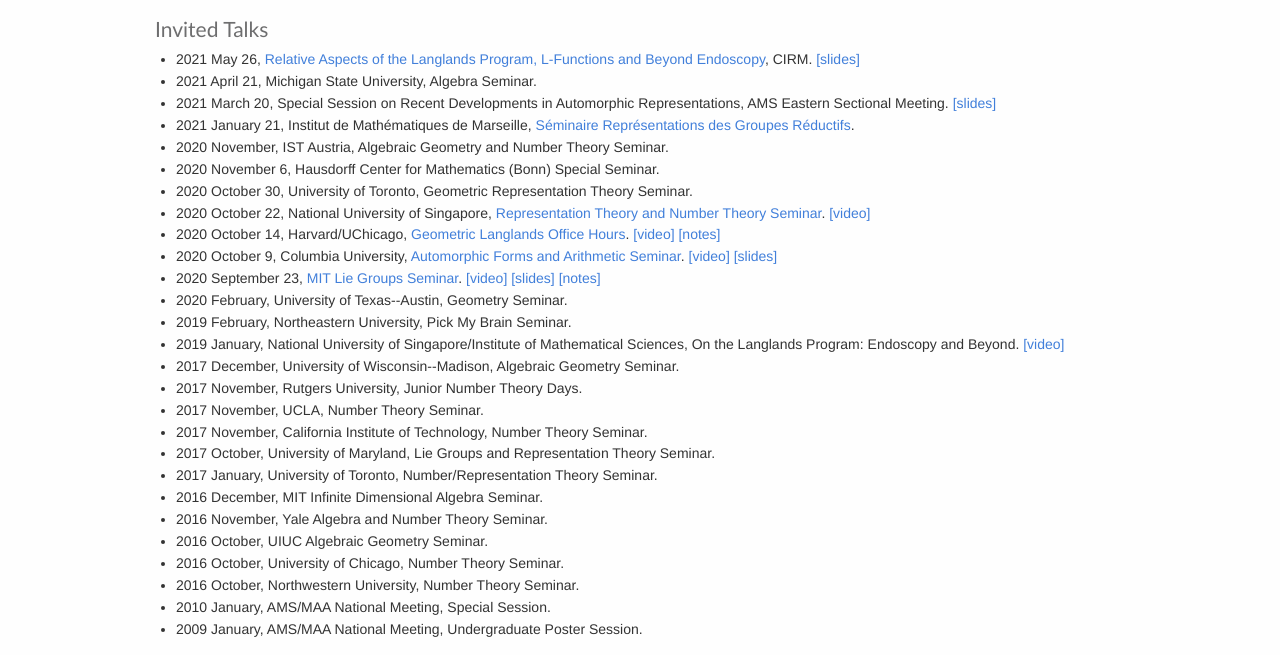
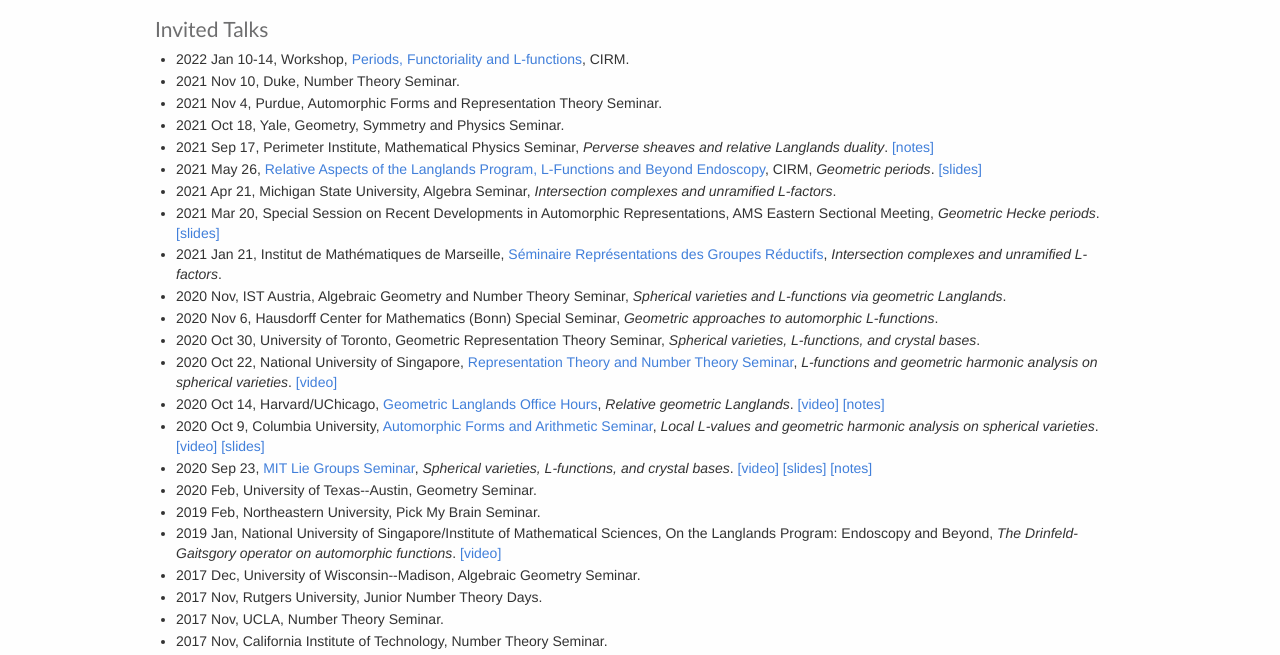
Before and after one commit to jonathanpwang/jonathanpwang.github.io, a plain HTML site: page talks.html in a window 1280 px wide. Shown: the part 123-778 px from the top of the page. Drawn offline with nearby package versions, Linux system fonts and the light colour scheme.

Commit message:
added PI talk notes

```diff
--- a/talks.html
+++ b/talks.html
@@ -57,116 +57,136 @@
 
 <h2>Invited Talks</h2>
 <ul>
-<li>2021 May 26, <a href="https://conferences.cirm-math.fr/2154.html">Relative Aspects of the Langlands Program, L-Functions and Beyond Endoscopy</a>, CIRM.
+<li>2022 Jan 10-14, Workshop, <a href="https://conferences.cirm-math.fr/2732.html">Periods, Functoriality and L-functions</a>, CIRM.
+</li>
+
+<li>2021 Nov 10, Duke, Number Theory Seminar.
+</li>
+
+<li>2021 Nov 4, Purdue, Automorphic Forms and Representation Theory Seminar.
+</li>
+
+<li>2021 Oct 18, Yale, Geometry, Symmetry and Physics Seminar.
+</li>
+
+<li>2021 Sep 17, Perimeter Institute, Mathematical Physics Seminar, <i>Perverse sheaves and relative Langlands duality</i>. <a href="notes/PI_talk.pdf">[notes]</a>
+</li>
+
+<li>2021 May 26, <a href="https://conferences.cirm-math.fr/2154.html">Relative Aspects of the Langlands Program, L-Functions and Beyond Endoscopy</a>, CIRM,
+<i>Geometric periods</i>.
 <a href="notes/GeometricHecke-CIRM-slides_nopause.pdf">[slides]</a>
 </li>
 
-<li>2021 April 21, Michigan State University, Algebra Seminar.
+<li>2021 Apr 21, Michigan State University, Algebra Seminar, <i>Intersection complexes and unramified L-factors</i>.
 </li>
 
-<li>2021 March 20, Special Session on Recent Developments in Automorphic Representations, AMS Eastern Sectional Meeting.
+<li>2021 Mar 20, Special Session on Recent Developments in Automorphic Representations, AMS Eastern Sectional Meeting, <i>Geometric Hecke periods</i>.
 <a href="notes/GeometricHecke-20m-slides.pdf">[slides]</a>
 </li>
 
-<li>2021 January 21, Institut de Mathématiques de Marseille, <a href="https://www.i2m.univ-amu.fr/agenda/seminaires/representations-des-groupes-reductifs-rgr/">Séminaire Représentations des Groupes Réductifs</a>.
+<li>2021 Jan 21, Institut de Mathématiques de Marseille, <a href="https://www.i2m.univ-amu.fr/agenda/seminaires/representations-des-groupes-reductifs-rgr/">Séminaire Représentations des Groupes Réductifs</a>, <i>Intersection complexes and unramified L-factors</i>.
 </li>
 
-<li>2020 November, IST Austria, Algebraic Geometry and Number Theory Seminar.
+<li>2020 Nov, IST Austria, Algebraic Geometry and Number Theory Seminar, <i>Spherical varieties and L-functions via geometric Langlands</i>.
 </li>
 
-<li>2020 November 6, Hausdorff Center for Mathematics (Bonn) Special Seminar.
+<li>2020 Nov 6, Hausdorff Center for Mathematics (Bonn) Special Seminar, <i>Geometric approaches to automorphic L-functions</i>.
 </li>
 
-<li>2020 October 30, University of Toronto, Geometric Representation Theory Seminar.</li>
+<li>2020 Oct 30, University of Toronto, Geometric Representation Theory Seminar, <i>Spherical varieties, L-functions, and crystal bases</i>.
+</li>
 
-<li>2020 October 22,
-National University of Singapore, <a href="https://www.math.nus.edu.sg/category/events/colloquia-seminars/representation-theory-and-number-theory/">Representation Theory and Number Theory Seminar</a>.
+<li>2020 Oct 22,
+National University of Singapore, <a href="https://www.math.nus.edu.sg/category/events/colloquia-seminars/representation-theory-and-number-theory/">Representation Theory and Number Theory Seminar</a>,
+<i>L-functions and geometric harmonic analysis on spherical varieties</i>.
 <a href="https://www.youtube.com/watch?v=mRjZ01oZ7E8&feature=youtu.be">[video]</a>
 </li>
 
 <li>
-2020 October 14, Harvard/UChicago, <a href="http://people.math.harvard.edu/~gaitsgde/GLOH_2020/">Geometric Langlands Office Hours</a>.
+2020 Oct 14, Harvard/UChicago, <a href="http://people.math.harvard.edu/~gaitsgde/GLOH_2020/">Geometric Langlands Office Hours</a>,
+<i>Relative geometric Langlands</i>.
 <a href="https://harvard.zoom.us/rec/share/WW2JfVJUPgFyVHi2MEEoPOPgi3TfwbaxBN_WW6Z3OLX_GzoQrelAdsA_iPTNPSTf.AXU7F6iyUBnEb0O4">[video]</a>
 <a href="http://people.math.harvard.edu/~gaitsgde/GLOH_2020/NotesJonathWangOct14.pdf">[notes]</a>
 </li>
 
 <li>
-2020 October 9, Columbia University, <a href="https://www.math.columbia.edu/~chaoli/Seminar.html">Automorphic Forms and Arithmetic Seminar</a>.
+2020 Oct 9, Columbia University, <a href="https://www.math.columbia.edu/~chaoli/Seminar.html">Automorphic Forms and Arithmetic Seminar</a>,
+<i>Local L-values and geometric harmonic analysis on spherical varieties</i>.
 <a href="https://columbiauniversity.zoom.us/rec/play/vdgGXuYA5CDm7bYh4hjWnvLHB9XwlA7T8ubfAM8b5jGqzR9TGmTfDMH_AgSWep2x_cw0EH4jbzWDK3wq.00x9_KqrTvxYRFGE?continueMode=true&_x_zm_rtaid=vM8HFxjUTbWoezWBe1vIcw.1602260276523.972780a2c5713844f50ca1871332d7fd&_x_zm_rhtaid=997">[video]</a>
 <a href="notes/sphL_Columbia_slides_handout.pdf">[slides]</a>
 </li>
 
 <li>
-2020 September 23, <a href="https://math.mit.edu/lg/">MIT Lie Groups Seminar</a>. <a href="https://mit.zoom.us/rec/share/Xu4_j4FpSae_lZSR8fNhp84TqqB_f_IRCtAi-pq0JvOX-d62xaPZQWjdGeCaL87L.yvpvVnqDSbv0ahyr?startTime=1600893326000">[video]</a> <a href="https://math.mit.edu/lg/2020/Sep23_Jonathan_Wang.pdf">[slides]</a>
+2020 Sep 23, <a href="https://math.mit.edu/lg/">MIT Lie Groups Seminar</a>, <i>Spherical varieties, L-functions, and crystal bases</i>. <a href="https://mit.zoom.us/rec/share/Xu4_j4FpSae_lZSR8fNhp84TqqB_f_IRCtAi-pq0JvOX-d62xaPZQWjdGeCaL87L.yvpvVnqDSbv0ahyr?startTime=1600893326000">[video]</a> <a href="https://math.mit.edu/lg/2020/Sep23_Jonathan_Wang.pdf">[slides]</a>
 <a href="notes/sphL_talk_notes.pdf">[notes]</a>
 </li>
 
 <li>
-2020 February, University of Texas--Austin, Geometry Seminar.
+2020 Feb, University of Texas--Austin, Geometry Seminar.
 </li>
 
 <li>
-2019 February, Northeastern University, Pick My Brain Seminar.
+2019 Feb, Northeastern University, Pick My Brain Seminar.
 </li>
 
 
 <li>
-2019 January, National University of Singapore/Institute of Mathematical Sciences, On the Langlands Program: Endoscopy and Beyond. <a href="https://www.youtube.com/watch?v=5ADA7T8I1C4">[video]</a>
+2019 Jan, National University of Singapore/Institute of Mathematical Sciences, On the Langlands Program: Endoscopy and Beyond, <i>The Drinfeld-Gaitsgory operator on automorphic functions</i>. <a href="https://www.youtube.com/watch?v=5ADA7T8I1C4">[video]</a>
 </li>
 
 
 <li>
-2017 December, University of Wisconsin--Madison, Algebraic Geometry Seminar.
+2017 Dec, University of Wisconsin--Madison, Algebraic Geometry Seminar.
 </li>
 
 
 <li>
-2017 November, Rutgers University, Junior Number Theory Days.
+2017 Nov, Rutgers University, Junior Number Theory Days.
 </li>
 
 <li>
-2017 November, UCLA, Number Theory Seminar.
+2017 Nov, UCLA, Number Theory Seminar.
 </li>
 
 <li>
-2017 November,
+2017 Nov,
 California Institute of Technology, Number Theory Seminar.
 </li>
 
 <li>
-2017 October, University of Maryland, Lie Groups and Representation Theory Seminar.
+2017 Oct, University of Maryland, Lie Groups and Representation Theory Seminar.
 </li>
 
 <li>
-2017 January, University of Toronto, Number/Representation Theory Seminar.
+2017 Jan, University of Toronto, Number/Representation Theory Seminar.
 </li>
 
 <li>
-2016 December, MIT Infinite Dimensional Algebra Seminar.
+2016 Dec, MIT Infinite Dimensional Algebra Seminar.
 </li>
 
 <li>
-2016 November, Yale Algebra and Number Theory Seminar.
+2016 Nov, Yale Algebra and Number Theory Seminar.
 </li>
 
 <li>
-2016 October, UIUC Algebraic Geometry Seminar.
+2016 Oct, UIUC Algebraic Geometry Seminar.
 </li>
 
 <li>
-2016 October, University of Chicago, Number Theory Seminar.
+2016 Oct, University of Chicago, Number Theory Seminar.
 </li>
 
 <li>
-2016 October, Northwestern University, Number Theory Seminar.
+2016 Oct, Northwestern University, Number Theory Seminar.
 </li>
 
 <li>
-2010 January, AMS/MAA National Meeting, Special Session.
+2010 Jan, AMS/MAA National Meeting, Special Session.
 </li>
 
 <li>
-2009 January, AMS/MAA National Meeting, Undergraduate Poster Session.
+2009 Jan, AMS/MAA National Meeting, Undergraduate Poster Session.
 </li>
 
 </ul>
@@ -174,11 +194,11 @@ California Institute of Technology, Number Theory Seminar.
 <h2>Outreach Talks</h2>
 <ul>
 <li>
-2017 February, University of Chicago, Women in Math Symposium.
+2017 Feb, University of Chicago, Women in Math Symposium.
 </li>
 
 <li>
-2010 August, Harvard College Program for Research in Science and Engineering (PRISE) Presentations.
+2010 Aug, Harvard College Program for Research in Science and Engineering (PRISE) Presentations.
 </li>
 
 </ul>
```
Also changed, not shown: 2 other files.
